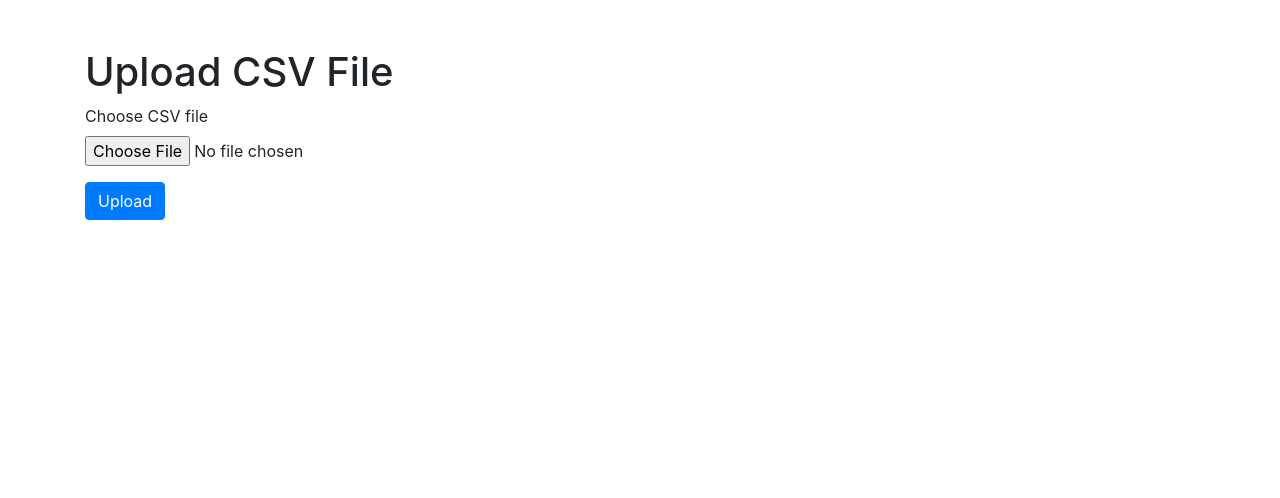
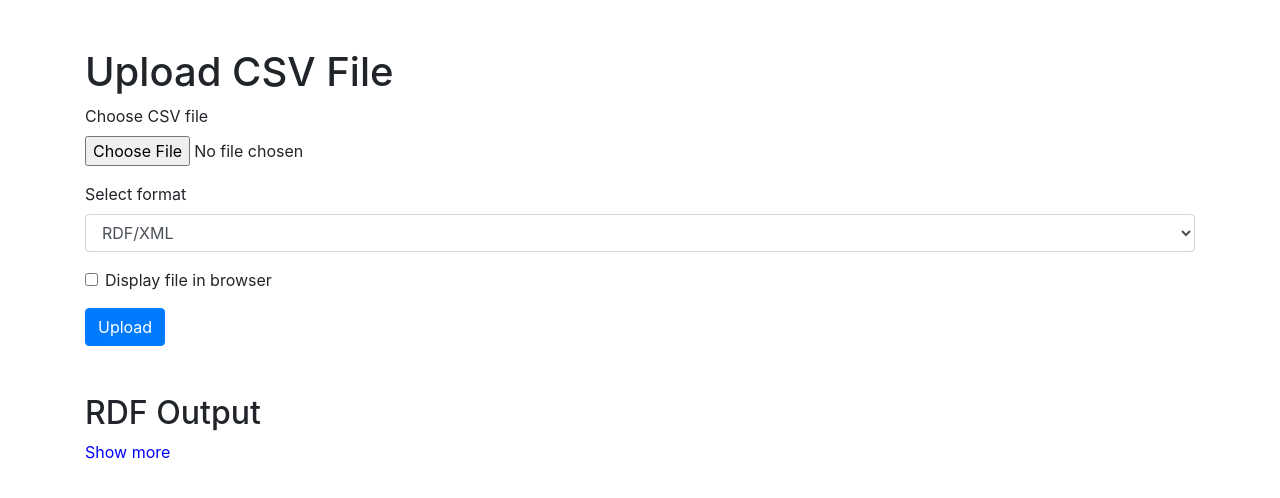
Before and after one commit to CHC-Computations/iPBL, a Flask app: page / in a window 1280 px wide. Shown: the top 498 px of the page. Run offline with Flask 3, Linux system fonts and the light colour scheme; some libraries are stand-ins or nearby versions.

Commit message:
update flask app

```diff
--- a/bibframe_converter/app/app.py
+++ b/bibframe_converter/app/app.py
@@ -28,14 +28,17 @@ class RDFGraphBuilder:
         SCHEMA = Namespace("http://schema.org/")
         BIBFRAME = Namespace("http://id.loc.gov/ontologies/bibframe/")
         self.graph.bind("schema", SCHEMA)
-        self.graph.bind("bibframe", BIBFRAME)
+        self.graph.bind("bf", BIBFRAME)
         self.graph.bind("skos", SKOS)
         return self
 
     def add_triple(self, subject, predicate, obj):
         subject = URIRef(subject)
         predicate = URIRef(predicate)
-        obj = Literal(obj)
+        if obj.startswith("http://") or obj.startswith("https://"):
+            obj = URIRef(obj)
+        else:
+            obj = Literal(obj)
         self.graph.add((subject, predicate, obj))
         return self
 
@@ -43,7 +46,10 @@ class RDFGraphBuilder:
         with open(csv_file_path, 'r', encoding='utf-8') as csvfile:
             csvreader = csv.DictReader(csvfile)
             for row in csvreader:
-                self.add_triple(row['subject'], row['predicate'], row['object'])
+                subject = row['subject']
+                rdf_type = row['type']
+                self.add_triple(subject, RDF.type, rdf_type)
+                self.add_triple(subject, row['predicate'], row['object'])
         return self
 
     def build(self):
@@ -56,19 +62,26 @@ def upload_form():
 @app.route('/upload', methods=['POST'])
 def upload_file():
     if 'file' not in request.files:
-        return redirect(request.url)
+        return jsonify({'error': 'No file part in the request'}), 400
     file = request.files['file']
     if file.filename == '':
-        return redirect(request.url)
+        return jsonify({'error': 'No file selected for uploading'}), 400
+    format = request.form['format']
+    display = 'display' in request.form
     if file:
         file_path = os.path.join(app.config['UPLOAD_FOLDER'], file.filename)
         file.save(file_path)
         builder = RDFGraphBuilder()
         builder.add_triples_from_csv(file_path).build()
-        output_file_path = os.path.join(app.config['OUTPUT_FOLDER'], 'output.ttl')
-        builder.build().serialize(destination=output_file_path, format='turtle')
-        return redirect(url_for('download_file', filename='output.ttl'))
-    return redirect(request.url)
+        output_file_path = os.path.join(app.config['OUTPUT_FOLDER'], f'output.{format}')
+        builder.build().serialize(destination=output_file_path, format=format)
+        with open(output_file_path, 'r', encoding='utf-8') as f:
+            content = f.read()
+        response = {'content': content, 'format': format, 'filename': f'output.{format}', 'success': 'File processed successfully!'}
+        if not display:
+            response.pop('content')
+        return jsonify(response)
+    return jsonify({'error': 'File upload failed'}), 400
 
 @app.route('/download/<filename>')
 def download_file(filename):
@@ -82,14 +95,21 @@ class FileUploadAPI(Resource):
         file = request.files['file']
         if file.filename == '':
             return {'error': 'No file selected for uploading'}, 400
+        format = request.form['format']
+        display = 'display' in request.form
         if file:
             file_path = os.path.join(app.config['UPLOAD_FOLDER'], file.filename)
             file.save(file_path)
             builder = RDFGraphBuilder()
             builder.add_triples_from_csv(file_path).build()
-            output_file_path = os.path.join(app.config['OUTPUT_FOLDER'], 'output.ttl')
-            builder.build().serialize(destination=output_file_path, format='turtle')
-            return send_file(output_file_path, as_attachment=True, download_name='output.ttl')
+            output_file_path = os.path.join(app.config['OUTPUT_FOLDER'], f'output.{format}')
+            builder.build().serialize(destination=output_file_path, format=format)
+            with open(output_file_path, 'r', encoding='utf-8') as f:
+                content = f.read()
+            response = {'content': content, 'format': format, 'filename': f'output.{format}', 'success': 'File processed successfully!'}
+            if not display:
+                response.pop('content')
+            return jsonify(response)
         return {'error': 'File upload failed'}, 400
 
 api.add_resource(FileUploadAPI, '/api/upload')
--- a/bibframe_converter/app/templates/upload.html
+++ b/bibframe_converter/app/templates/upload.html
@@ -5,17 +5,121 @@
     <meta name="viewport" content="width=device-width, initial-scale=1, shrink-to-fit=no">
     <title>Upload CSV</title>
     <link rel="stylesheet" href="https://stackpath.bootstrapcdn.com/bootstrap/4.5.2/css/bootstrap.min.css">
+    <script src="https://code.jquery.com/jquery-3.5.1.min.js"></script>
+    <style>
+      #output {
+        max-height: 400px;
+        overflow-y: auto;
+        display: none;
+      }
+      .collapsed {
+        max-height: 100px;
+        overflow-y: hidden;
+      }
+      .show-more {
+        cursor: pointer;
+        color: blue;
+      }
+    </style>
   </head>
   <body>
     <div class="container">
       <h1 class="mt-5">Upload CSV File</h1>
-      <form method="post" action="/upload" enctype="multipart/form-data">
+      <form id="upload-form" method="post" action="/upload" enctype="multipart/form-data">
         <div class="form-group">
           <label for="file">Choose CSV file</label>
           <input type="file" class="form-control-file" id="file" name="file" accept=".csv">
         </div>
+        <div class="form-group">
+          <label for="format">Select format</label>
+          <select class="form-control" id="format" name="format">
+            <option value="xml">RDF/XML</option>
+            <option value="ttl">Turtle</option>
+            <option value="nt">N-Triples</option>
+          </select>
+        </div>
+        <div class="form-group">
+          <div class="form-check">
+            <input class="form-check-input" type="checkbox" id="display" name="display">
+            <label class="form-check-label" for="display">
+              Display file in browser
+            </label>
+          </div>
+        </div>
         <button type="submit" class="btn btn-primary">Upload</button>
+        <a id="download-link" href="#" class="btn btn-secondary ml-2" style="display:none;">Download File</a>
       </form>
+      <div class="progress mt-3" style="display:none;">
+        <div class="progress-bar" role="progressbar" style="width: 0%;" aria-valuenow="0" aria-valuemin="0" aria-valuemax="100"></div>
+      </div>
+      <div class="alert mt-3" style="display:none;" role="alert"></div>
+      <h2 class="mt-5">RDF Output</h2>
+      <pre id="output" class="collapsed"></pre>
+      <div id="show-more" class="show-more">Show more</div>
     </div>
+    <script>
+      $(document).ready(function() {
+        $('#upload-form').on('submit', function(event) {
+          event.preventDefault();
+          var formData = new FormData(this);
+          $('.progress').show();
+          $('.progress-bar').css('width', '0%').attr('aria-valuenow', 0);
+          $('.alert').hide();
+          $.ajax({
+            xhr: function() {
+              var xhr = new window.XMLHttpRequest();
+              xhr.upload.addEventListener("progress", function(evt) {
+                if (evt.lengthComputable) {
+                  var percentComplete = Math.round((evt.loaded / evt.total) * 100);
+                  $('.progress-bar').css('width', percentComplete + '%').attr('aria-valuenow', percentComplete);
+                }
+              }, false);
+              return xhr;
+            },
+            url: '/upload',
+            type: 'POST',
+            data: formData,
+            contentType: false,
+            processData: false,
+            success: function(response) {
+              if (response.content) {
+                $('#output').text(response.content).show();
+                if ($('#output').text().split('\n').length > 25) {
+                  $('#output').addClass('collapsed');
+                  $('#show-more').show();
+                } else {
+                  $('#show-more').hide();
+                }
+              } else {
+                $('#output').hide();
+                $('#show-more').hide();
+              }
+              $('#download-link').attr('href', '/download/' + response.filename).show();
+              $('.alert').removeClass('alert-danger').addClass('alert-success').text('File processed successfully!').show();
+            },
+            error: function(response) {
+              $('#output').text('Error: ' + response.responseJSON.error).show();
+              $('#show-more').hide();
+              $('#download-link').hide();
+              $('.alert').removeClass('alert-success').addClass('alert-danger').text('Error processing file.').show();
+            },
+            complete: function() {
+              $('.progress').hide();
+            }
+          });
+        });
+
+        $('#show-more').on('click', function() {
+          var output = $('#output');
+          if (output.hasClass('collapsed')) {
+            output.removeClass('collapsed');
+            $(this).text('Show less');
+          } else {
+            output.addClass('collapsed');
+            $(this).text('Show more');
+          }
+        });
+      });
+    </script>
   </body>
 </html>
```
Also changed, not shown: bibframe_converter/app/static/swagger.json (+31 -2 lines), bibframe_converter/app/templates/display.html (added, +16 -0 lines).
